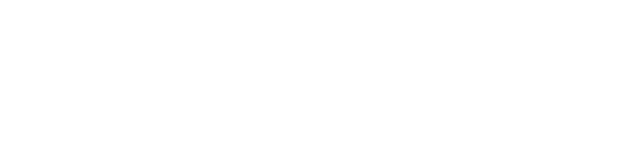
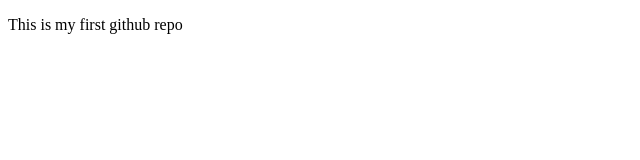
Before and after one commit to maplel33f/my-first-repo, a plain HTML site: page index.html in a window 1280 px wide. Shown: the whole page, without its empty margins (0-640 px from the left). Drawn offline with Linux system fonts and the light colour scheme.

Commit message:
Adding paragraph text

```diff
--- a/index.html
+++ b/index.html
@@ -6,5 +6,8 @@
     <title>Welcome to my repo!</title>
     <link rel="stylesheet" href="style.css" />
   </head>
-  <body></body>
+  <body>
+<p>This is my first github repo</p>
+
+  </body>
 </html>
```
